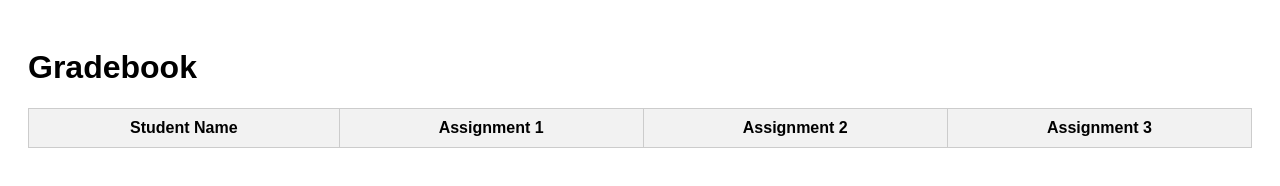
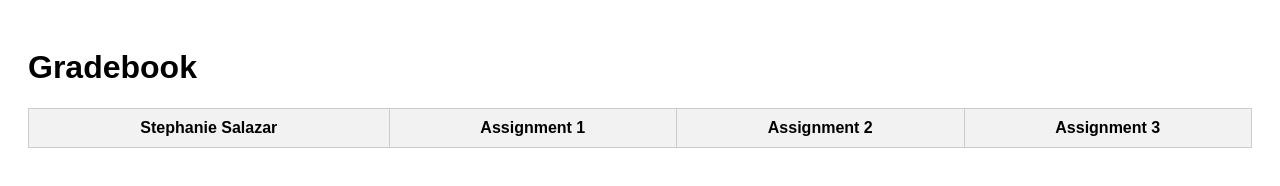
Before and after one commit to slsharpe/slsharpe.github.io, a plain HTML site: page stephaniesalazar_gradebook.html in a window 1280 px wide. Drawn offline with Linux system fonts and the light colour scheme.

Commit message:
Update stephaniesalazar_gradebook.html

```diff
--- a/stephaniesalazar_gradebook.html
+++ b/stephaniesalazar_gradebook.html
@@ -2,7 +2,7 @@
 <html lang="en">
 <head>
   <meta charset="UTF-8">
-  <title>Your Name's Gradebook</title>
+  <title>Stephanie Salazar Gradebook</title>
   <style>
     body { font-family: Arial; padding: 20px; }
     table { width: 100%; border-collapse: collapse; }
@@ -17,7 +17,7 @@
   <table>
     <thead>
       <tr>
-        <th>Student Name</th>
+        <th>Stephanie Salazar</th>
         <th>Assignment 1</th>
         <th>Assignment 2</th>
         <th>Assignment 3</th>
```
